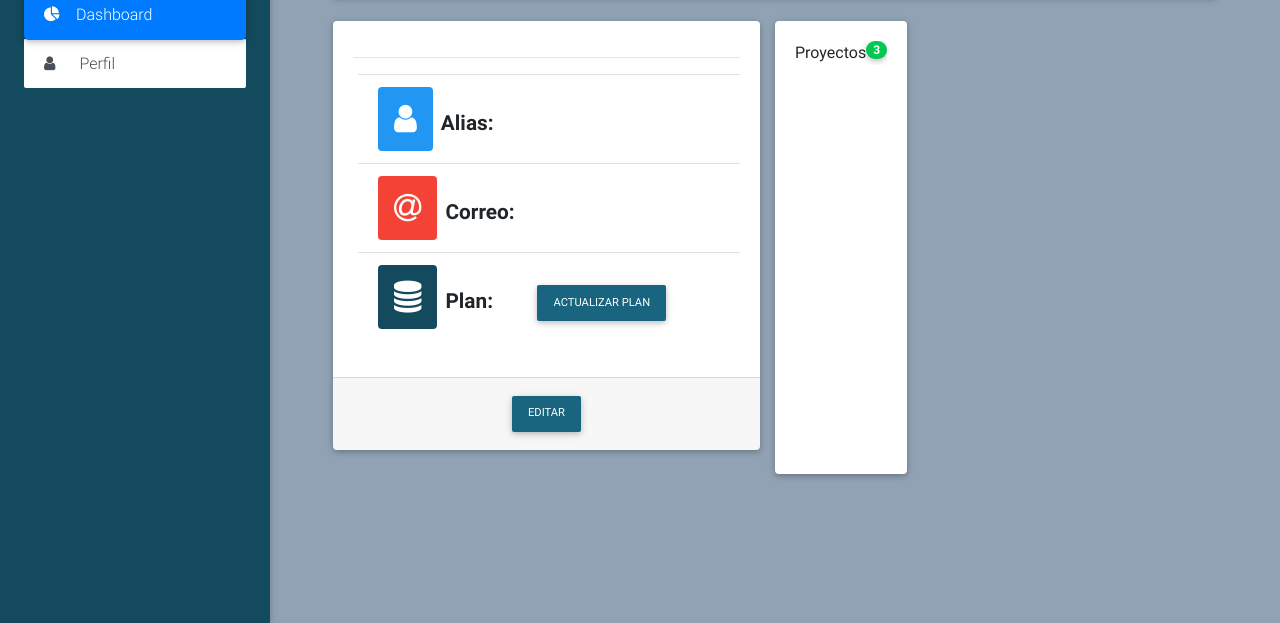
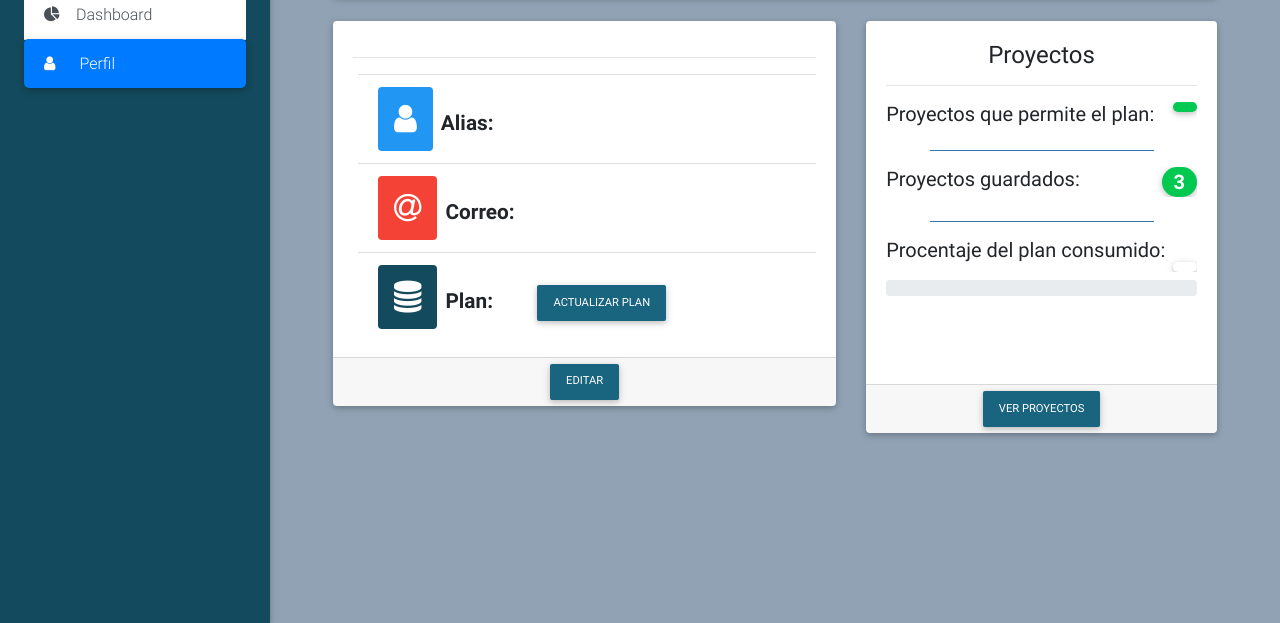
Before and after one commit to saullainez/DevCloud, a website: page public/vistas/perfil.pug in a window 1280 px wide. Shown: the part 177-800 px from the top of the page. Drawn offline with nearby package versions, Linux system fonts and the light colour scheme; files that its build step writes are made by us from their sources; no server answers; files whose address does not match are found by name.

Commit message:
Actualizacion vista de perfil

```diff
--- a/public/css/estilos.css
+++ b/public/css/estilos.css
@@ -40,6 +40,15 @@
     color: #117b82 !important;
 }
 
+.badge {
+    font-size: 100% !important;
+    margin-left: 1rem !important;
+}
+
+.divisor{
+    width: 14rem;
+    background-color: #3a83c3;
+}
 
 .titulo-slide{
     font-size: 4.5rem !important;
--- /dev/null
+++ b/public/js/dashboard.js
@@ -0,0 +1,3 @@
+$(document).ready(function () {
+    $("#sdDash").addClass( "active");
+})
--- a/public/js/perfil.js
+++ b/public/js/perfil.js
@@ -1,9 +1,12 @@
+$(document).ready(function () {
+    $("#sdPerfil").addClass( "active");
     function cargarDatosPerfil() {
         $.ajax({
             url: `/datosperfil`,
             method: "GET",
             dataType: "json",
             success: function (res) {
+                var planConsumido = (19 / res[0].proyectosPlan) * 100;
                 console.log(res);
                 $("#nombreApellido").text(res[0].nombre + " " + res[0].apellido);
                 $("#alias").text(res[0].alias);
@@ -12,6 +15,22 @@ function cargarDatosPerfil() {
                 $("#tituloModal").text("Editar información del usuario: " + res[0].nombre + " " + res[0].apellido);
                 $("#nuevoAlias").val(res[0].alias);
                 $("#nuevoCorreo").val(res[0].correo);
+                $("#proyectosDisp").text(res[0].proyectosPlan);
+                $("#planConsumido").text(planConsumido + " %");
+                $("#barra").css("width", planConsumido + "%");
+                if (planConsumido <= 52) {
+                    $("#planConsumido").css("background-color", "#007bff");
+                    $("#barra").css("background-color", "#007bff");
+                }
+                else if (planConsumido > 53 && planConsumido <= 84) {
+                    $("#planConsumido").css("background-color", "#f80");
+                    $("#barra").css("background-color", "#f80");
+                }
+                else {
+                    $("#planConsumido").css("background-color", "#ff3547");
+                    $("#barra").css("background-color", "#ff3547");
+                }
+
             },
             error: function (error) {
                 console.error(error);
@@ -26,7 +45,7 @@ function actualizarDatosPerfil() {
         $.ajax({
             url: `/datosperfil`,
             method: "POST",
-        data:data,
+            data: data,
             dataType: "json",
             success: function (res) {
                 console.log(res);
@@ -46,11 +65,12 @@ function actualizarPlan() {
         $.ajax({
             url: `/actualizarplan`,
             method: "POST",
-        data:data,
+            data: data,
             dataType: "json",
             success: function (res) {
                 console.log(res);
                 $("#planActualizado").show().fadeOut(3000);
+                //$("#proyectosDisp").append(" ");
                 cargarDatosPerfil();
             },
             error: function (error) {
@@ -58,11 +78,14 @@ function actualizarPlan() {
             }
         });
     }
+
     cargarDatosPerfil();
-$("#Actualizar").click(function() {
+    $("#Actualizar").click(function () {
         actualizarDatosPerfil();
         //$("#centralModalInfo").modal("close");
     });
-$("#actualizarPlan").click(function() {
+    $("#actualizarPlan").click(function () {
         actualizarPlan();
     });
+
+})
--- a/public/vistas/dashboard.pug
+++ b/public/vistas/dashboard.pug
@@ -23,3 +23,4 @@ block scripts
     script(type="text/javascript" src="js/bootstrap.min.js")
     script(type="text/javascript" src="js/mdb.min.js")
     script(type="text/javascript" src="js/activar.js")
+    script(type="text/javascript" src="js/dashboard.js")
--- a/public/vistas/layout.pug
+++ b/public/vistas/layout.pug
@@ -49,10 +49,10 @@ html(lang="en")
                             img(src="img/Logo.png" height="80")
 
                         div.list-group.list-group-flush.wow.fadeIn
-                            a(href="#" class="list-group-item list-group-item-action active waves-effect")
+                            a#sdDash(href="/Dashboard" class="list-group-item list-group-item-action waves-effect")
                                 i.fa.fa-pie-chart.mr-3
                                 span Dashboard
-                            a(href="#" class="list-group-item list-group-item-action waves-effect")
+                            a#sdPerfil(href="/Perfil" class="list-group-item list-group-item-action waves-effect")
                                 i.fa.fa-user.mr-4
                                 span Perfil
 
--- a/public/vistas/perfil.pug
+++ b/public/vistas/perfil.pug
@@ -26,9 +26,9 @@ block contenido
         button.close(type='button' data-dismiss='alert' aria-label='Close')
             span(aria-hidden='true') &times;
     div.row.wow.fadeIn
-        div.col-md-6.mb-4
-            div.card
-                div.card-body
+        div.col-lg-7.col-md-7.mb-4.col-sm-12
+            div.card(style="padding-bottom: 0rem !important;")
+                div.card-body(style="padding-bottom: 0rem !important;")
                     h4(style="text-align:center;" id="nombreApellido")
                     hr
                     ul.list-group-flush(style="padding-left: 5px;")
@@ -49,13 +49,28 @@ block contenido
                             span.cb-perfil Plan:
                             span.el-perfil#plan(style="margin-left: -0.7rem;")
                             button.btn.btn-primary.waves-effect.waves-light(type='button' data-toggle="modal" data-target="#editarPlan") Actualizar plan
-                div.card-footer(style="text-align: center;")
+                div.card-footer(style="text-align: center; padding-top: 0rem !important; padding-bottom: 0rem !important;")
                     button.btn.btn-primary.waves-effect.waves-light(type="button" data-toggle="modal" data-target="#centralModalInfo") Editar
-        div.card.-md-6-md-4
-            div.card-body
-                div.list-group.list-group-flush
-                    a.list-group-itemlist-group-item-action.waves-effect Proyectos
-                        span.badge.badge-success.badge-pill.pull-right 3
+        div.col-lg-5.col-md-5.col-sm-12
+            div.card(style="height: 25.78rem;")
+                div.card-body
+                    h4(style="text-align:center;") Proyectos
+                    hr
+                    div.list-group.list-group-flush
+                        h5.list-group-itemlist-group-item-action.waves-effect Proyectos que permite el plan:
+                            span.badge.badge-success.badge-pill.pull-right#proyectosDisp
+                    hr.divisor
+                    div.list-group.list-group-flush
+                        h5.list-group-itemlist-group-item-action.waves-effect Proyectos guardados:
+                            span.badge.badge-success.badge-pill.pull-right#proyectosGuard 3
+                    hr.divisor
+                    div.list-group.list-group-flush
+                        h5.list-group-itemlist-group-item-action.waves-effect Procentaje del plan consumido:
+                            span.badge.badge-pill.pull-right#planConsumido
+                        div.progress
+                            div.progress-bar#barra(role="progressbar" aria-valuenow="50" aria-valuemin="0" aria-valuemax="100")
+                div.card-footer(style="text-align: center; padding-top: 0rem !important; padding-bottom: 0rem !important;")
+                    a.btn.btn-primary.waves-effect.waves-light(href="/dashboard") Ver proyectos
 
     div.modal.fade#centralModalInfo(tabindex="-1" role="dialog" aria-labelledby="myModalLabel" aria-hidden="true")
         div.modal-dialog.modal-notify.modal-info(role="document")
@@ -78,7 +93,7 @@ block contenido
                                 input.form-control.correo#nuevoCorreo(name="correo" type="email")
 
                 div.modal-footer.justify-content-center
-                    a.btn.btn-primary(type="button" id="Actualizar" data-dismiss="modal") Guardar
+                    a.btn.btn-primary(id="Actualizar" data-dismiss="modal") Guardar
     div.modal.fade#editarPlan(tabindex="-1" role="dialog" aria-labelledby="editarPlanlLabel" aria-hidden="true")
         div.modal-dialog.modal-notify.modal-info(role="document")
             div.modal-content
@@ -97,7 +112,7 @@ block contenido
                                     option(value = "2") Básico
                                     option(value = "3") Avanzado
                 div.modal-footer.justify-content-center
-                    a.btn.btn-primary(type="button" id="actualizarPlan" data-dismiss="modal") Guardar
+                    a.btn.btn-primary(id="actualizarPlan" data-dismiss="modal") Guardar
 
 block scripts
     script(type="text/javascript" src="js/jquery-3.3.1.min.js")
```
Lines whose indentation alone changed are shown as unchanged.
